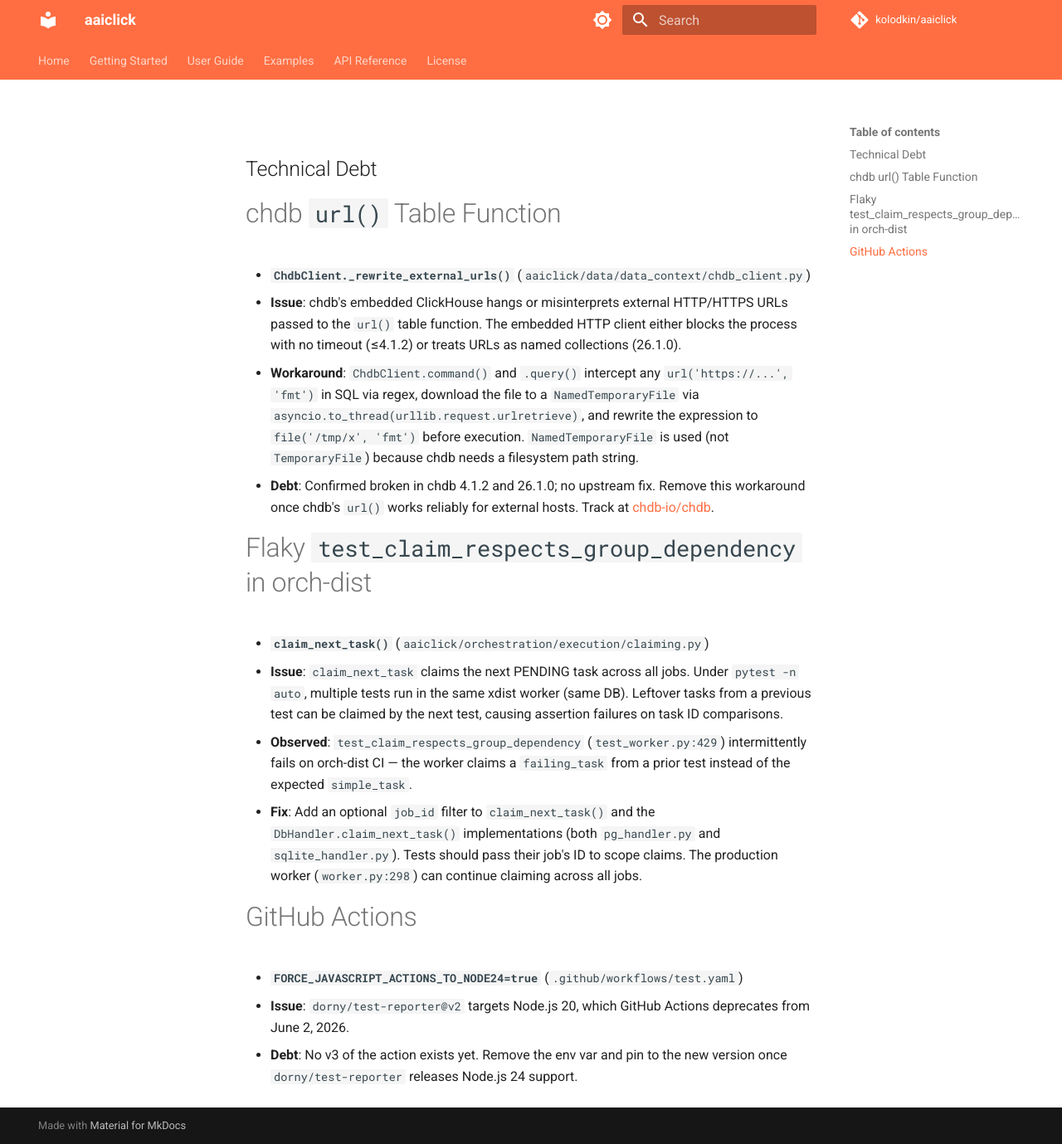
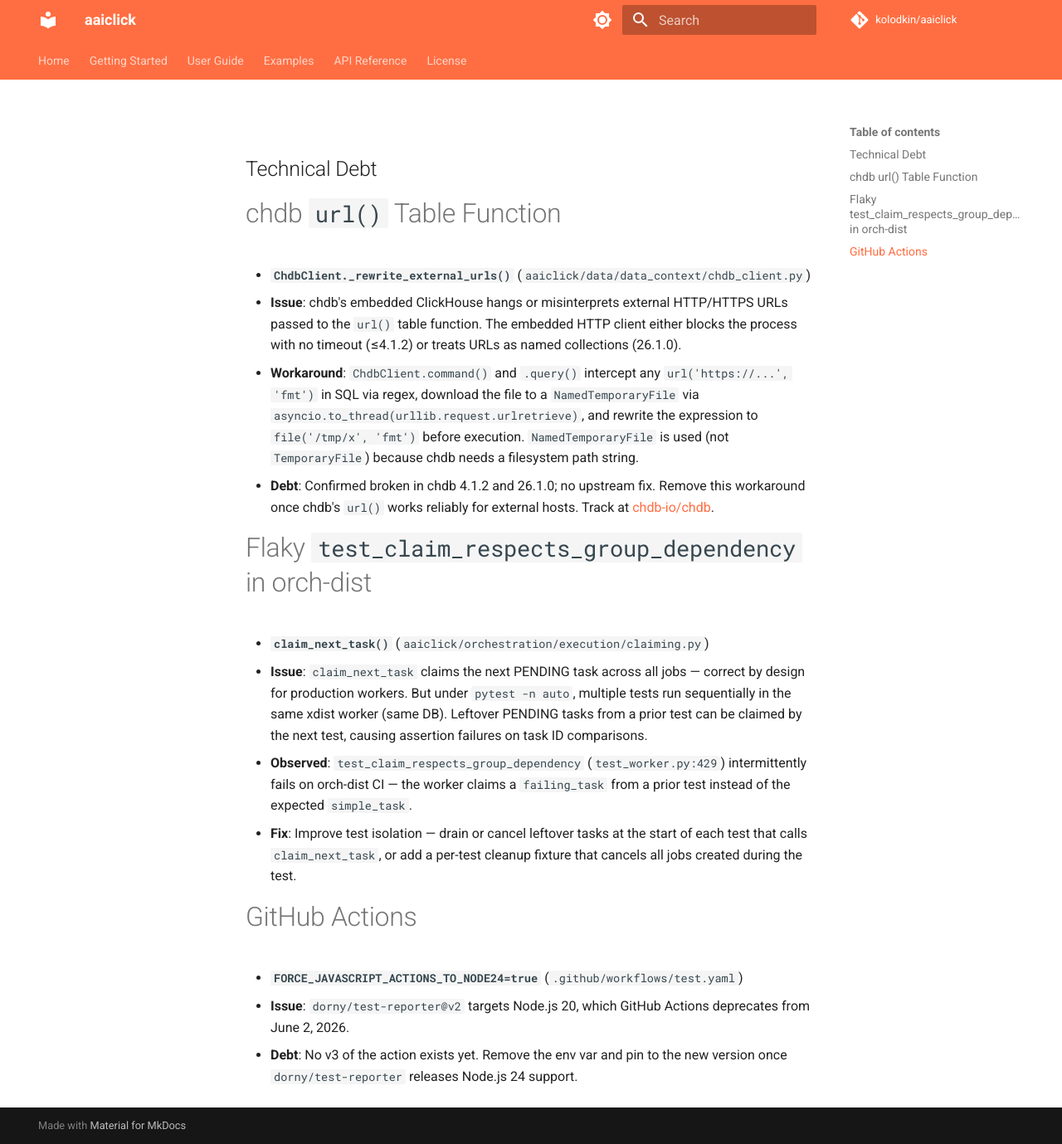
Before and after one commit to kolodkin/aaiclick, an MkDocs documentation site: the page built from docs/technical_debt.md, in a window 1280 px wide and 1379 px high. Shown: the whole window at 83% size. Built offline with MkDocs 1.6.1 and Material for MkDocs 9.7.7, drawn with Linux system fonts in a browser that asks for light colours; comment, search, counter and statistics services are not loaded.

Commit message:
cleanup: fix technical_debt description for flaky claim_next_task test

```diff
--- a/docs/technical_debt.md
+++ b/docs/technical_debt.md
@@ -11,9 +11,9 @@ Technical Debt
 # Flaky `test_claim_respects_group_dependency` in orch-dist
 
 - **`claim_next_task()`** (`aaiclick/orchestration/execution/claiming.py`)
-  - **Issue**: `claim_next_task` claims the next PENDING task across all jobs. Under `pytest -n auto`, multiple tests run in the same xdist worker (same DB). Leftover tasks from a previous test can be claimed by the next test, causing assertion failures on task ID comparisons.
+  - **Issue**: `claim_next_task` claims the next PENDING task across all jobs — correct by design for production workers. But under `pytest -n auto`, multiple tests run sequentially in the same xdist worker (same DB). Leftover PENDING tasks from a prior test can be claimed by the next test, causing assertion failures on task ID comparisons.
   - **Observed**: `test_claim_respects_group_dependency` (`test_worker.py:429`) intermittently fails on orch-dist CI — the worker claims a `failing_task` from a prior test instead of the expected `simple_task`.
-  - **Fix**: Add an optional `job_id` filter to `claim_next_task()` and the `DbHandler.claim_next_task()` implementations (both `pg_handler.py` and `sqlite_handler.py`). Tests should pass their job's ID to scope claims. The production worker (`worker.py:298`) can continue claiming across all jobs.
+  - **Fix**: Improve test isolation — drain or cancel leftover tasks at the start of each test that calls `claim_next_task`, or add a per-test cleanup fixture that cancels all jobs created during the test.
 
 # GitHub Actions
 
```
